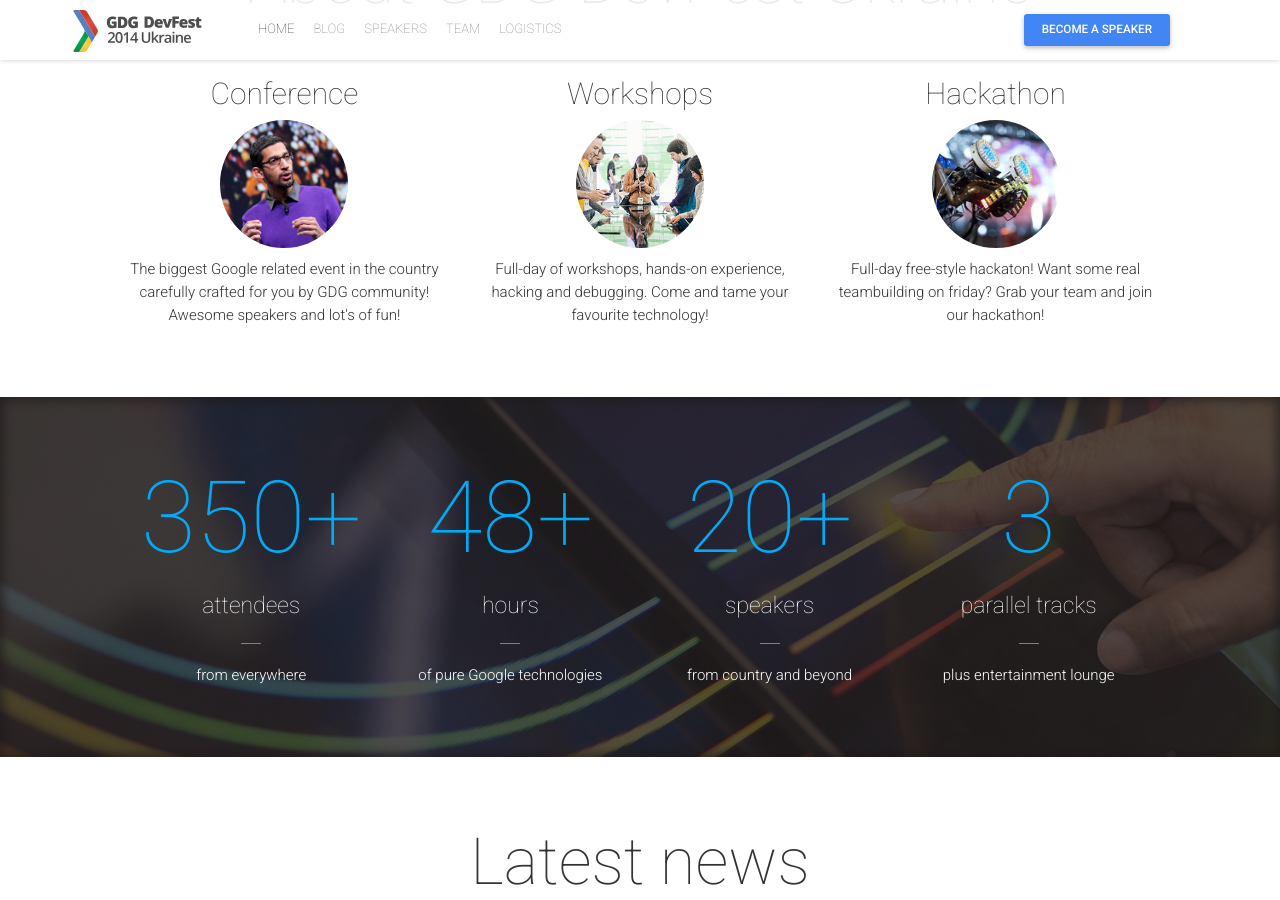
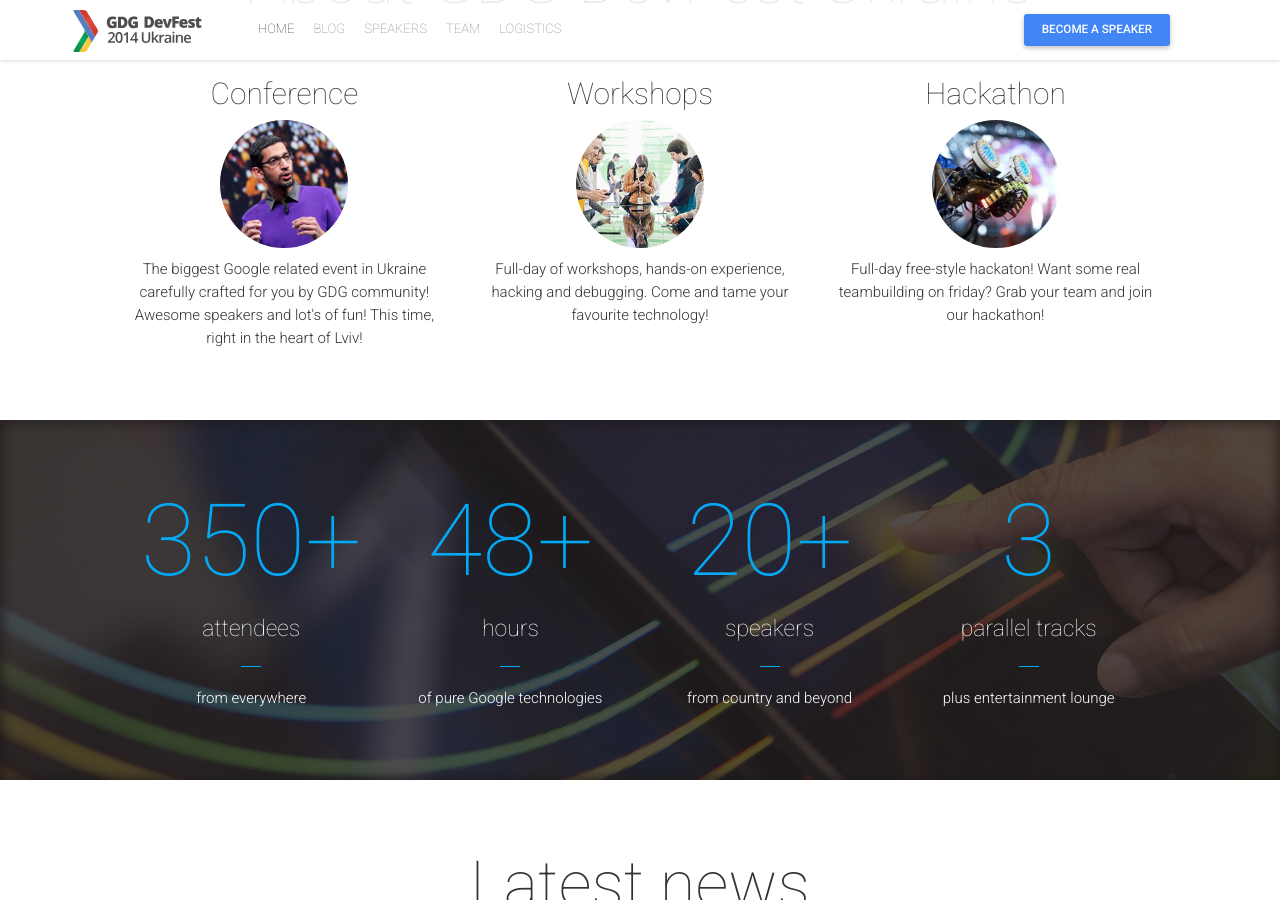
Before and after one commit to GDG-Ukraine/devfest-ukraine-14, a Jekyll site: the page built from index.html, in a window 1280 px wide and 900 px high, scrolled down 1024 px. Built offline with Jekyll 4.4.1, drawn with Linux system fonts in a browser that asks for light colours; nearby versions of some CDN libraries; comment, search, counter and statistics services are not loaded.

Commit message:
fixed about text

```diff
--- a/_includes/about.html
+++ b/_includes/about.html
@@ -8,7 +8,7 @@
                     <div class="animated hiding" data-animation="fadeInDown" data-delay="0">
                         <h5>Conference</h5>
                         <img class="img-circle" src="{{ site.baseurl }}/img/conference.jpg" height="128" width="128" alt="Conference">
-                        <p>The biggest Google related event in the country carefully crafted for you by GDG community! Awesome speakers and lot's of fun!</p>
+                        <p>The biggest Google related event in Ukraine carefully crafted for you by GDG community! Awesome speakers and lot's of fun! This time, right in the heart of Lviv!</p>
                     </div>
                 </div>
                 <div class="col-md-4 col-sm-4 col-xs-6">
```
